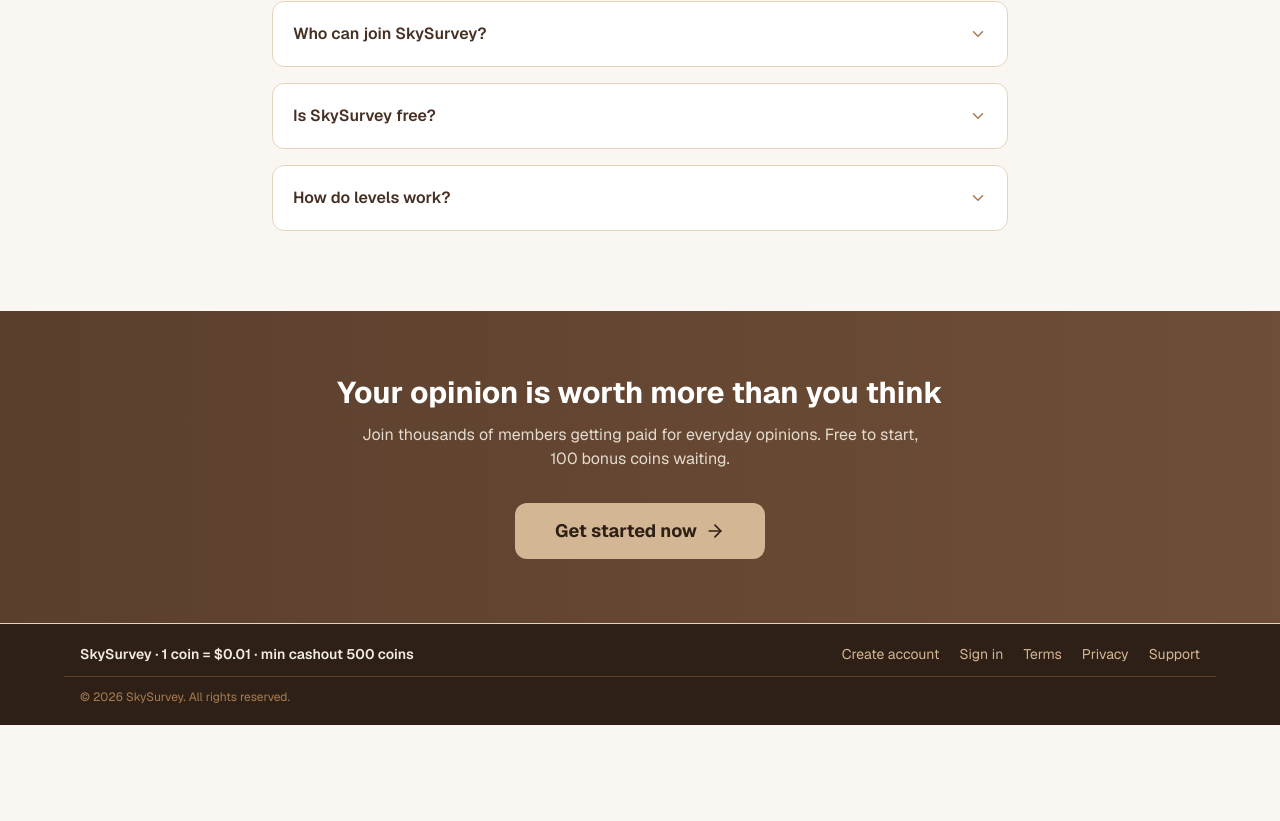
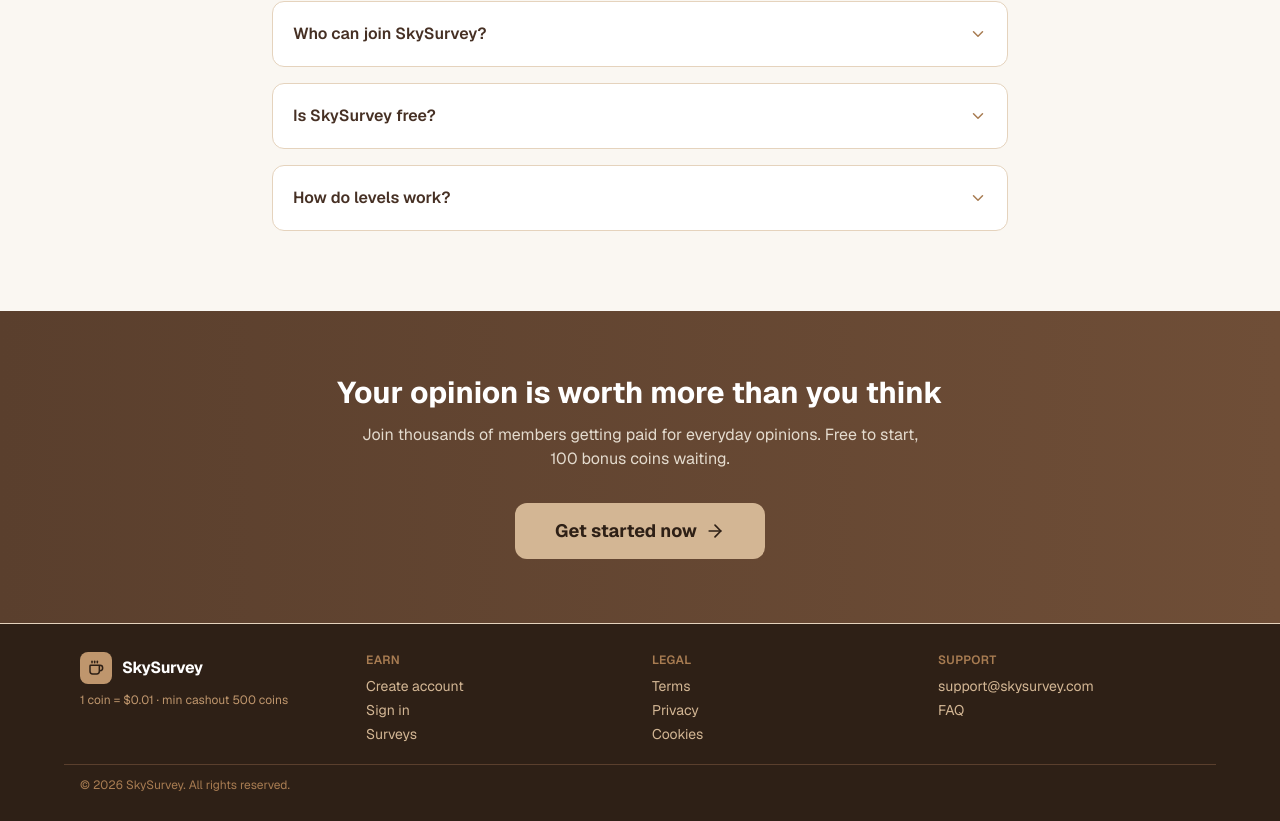
Before and after one commit to SagorT3K/skysurvey, a Next.js app: page / in a window 1280 px wide. Shown: the part 3136-3957 px from the top of the page. Before the commit the page ends 3861 px from the top, so only its background shows below. Built offline with nearby package versions, Linux system fonts and the light colour scheme.

Commit message:
Compact 4-column footer: tighter padding, lighter content

```diff
--- a/src/components/AppFooter.tsx
+++ b/src/components/AppFooter.tsx
@@ -1,34 +1,54 @@
 import Link from "next/link";
+import Logo from "@/components/Logo";
 
-// Slim, professional one-line footer shared by every page.
-// `variant="app"` (logged-in pages) shows in-app links; public pages show
-// create account / sign in.
+// Compact site footer: keeps the 4-column structure of the landing footer but
+// tighter — smaller padding, no tagline, one-line link lists.
+// `variant="app"` (logged-in pages) swaps create account / sign in for the
+// in-app navigation.
 export default function AppFooter({ variant = "public" }: { variant?: "public" | "app" }) {
   return (
-    <footer className="border-t border-coffee-200 bg-coffee-950 py-5 text-coffee-300">
-      <div className="mx-auto flex max-w-6xl flex-wrap items-center justify-between gap-x-6 gap-y-3 px-4 text-sm">
-        <p className="font-semibold text-coffee-100">SkySurvey · 1 coin = $0.01 · min cashout 500 coins</p>
-        <nav className="flex flex-wrap items-center gap-x-5 gap-y-2">
+    <footer className="border-t border-coffee-200 bg-coffee-950 py-7 text-coffee-300">
+      <div className="mx-auto grid max-w-6xl gap-6 px-4 sm:grid-cols-2 md:grid-cols-4">
+        <div>
+          <Logo tone="dark" size="sm" />
+          <p className="mt-2 text-xs text-coffee-400">1 coin = $0.01 · min cashout 500 coins</p>
+        </div>
+        <div>
+          <p className="text-xs font-semibold uppercase tracking-wide text-coffee-500">Earn</p>
+          <ul className="mt-2 space-y-1 text-sm">
             {variant === "app" ? (
               <>
-              <Link href="/dashboard" className="hover:text-white">Surveys</Link>
-              <Link href="/rewards" className="hover:text-white">Rewards</Link>
-              <Link href="/leaderboard" className="hover:text-white">Leaderboard</Link>
-              <Link href="/my-level" className="hover:text-white">My level</Link>
-              <Link href="/profile" className="hover:text-white">Profile</Link>
+                <li><Link href="/dashboard" className="hover:text-white">Surveys</Link></li>
+                <li><Link href="/rewards" className="hover:text-white">Redeem coins</Link></li>
+                <li><Link href="/leaderboard" className="hover:text-white">Leaderboard</Link></li>
+                <li><Link href="/my-level" className="hover:text-white">My level</Link></li>
               </>
             ) : (
               <>
-              <Link href="/signup" className="hover:text-white">Create account</Link>
-              <Link href="/login" className="hover:text-white">Sign in</Link>
+                <li><Link href="/signup" className="hover:text-white">Create account</Link></li>
+                <li><Link href="/login" className="hover:text-white">Sign in</Link></li>
+                <li><Link href="/dashboard" className="hover:text-white">Surveys</Link></li>
               </>
             )}
-          <Link href="/terms" className="hover:text-white">Terms</Link>
-          <Link href="/privacy" className="hover:text-white">Privacy</Link>
-          <a href="mailto:support@skysurvey.com" className="hover:text-white">Support</a>
-        </nav>
+          </ul>
         </div>
-      <div className="mx-auto mt-3 max-w-6xl border-t border-coffee-800 px-4 pt-3 text-xs text-coffee-500">
+        <div>
+          <p className="text-xs font-semibold uppercase tracking-wide text-coffee-500">Legal</p>
+          <ul className="mt-2 space-y-1 text-sm">
+            <li><Link href="/terms" className="hover:text-white">Terms</Link></li>
+            <li><Link href="/privacy" className="hover:text-white">Privacy</Link></li>
+            <li><Link href="/cookies" className="hover:text-white">Cookies</Link></li>
+          </ul>
+        </div>
+        <div>
+          <p className="text-xs font-semibold uppercase tracking-wide text-coffee-500">Support</p>
+          <ul className="mt-2 space-y-1 text-sm">
+            <li><a href="mailto:support@skysurvey.com" className="hover:text-white">support@skysurvey.com</a></li>
+            <li><Link href="/#faq" className="hover:text-white">FAQ</Link></li>
+          </ul>
+        </div>
+      </div>
+      <div className="mx-auto mt-5 max-w-6xl border-t border-coffee-800 px-4 pt-3 text-xs text-coffee-500">
         © {new Date().getFullYear()} SkySurvey. All rights reserved.
       </div>
     </footer>
```
Lines whose indentation alone changed are shown as unchanged.
